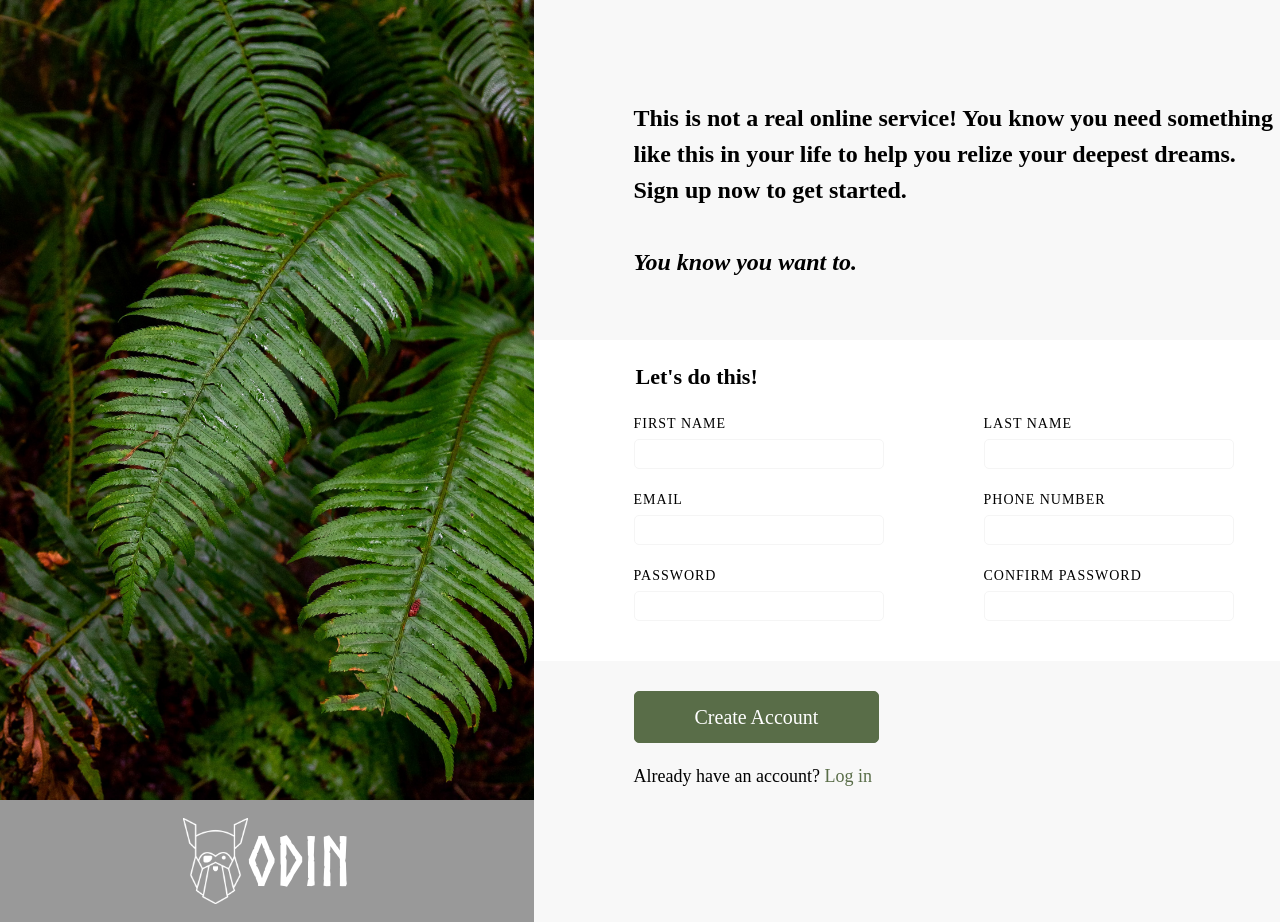
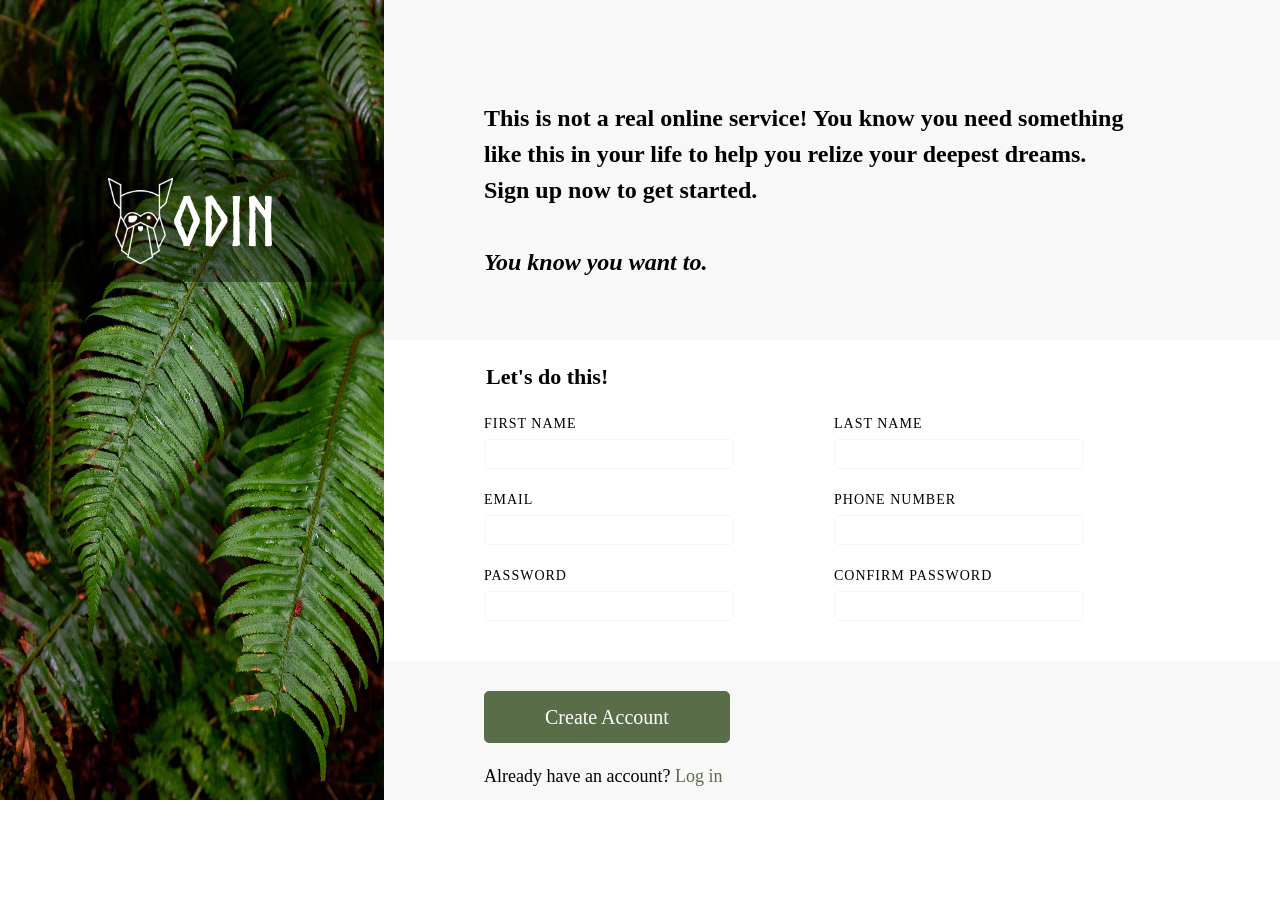
Before and after one commit to mehrdadchatrazar/sign-up-form, a plain HTML site: page index.html in a window 1280 px wide. After the commit the page ends 800 px from the top, so only its background shows below. Drawn offline with Linux system fonts and the light colour scheme.

Commit message:
fix odin logo position

```diff
--- a/style.css
+++ b/style.css
@@ -32,21 +32,21 @@ button {
   display: flex;
 }
 
-/* .sidebar {
-    position: fixed;
+.sidebar {
+    position: relative;
     width: 30vw;
-} */
+}
 
 .bg-image {
   height: 100vh;
-  /* width: 30vw; */
+  width: 30vw;
 }
 
 .odin-container {
   display: flex;
-  /* position: absolute;
+  position: absolute;
     top: 20vh;
-    width: 30vw; */
+    width: 30vw;
   font-family: "Norse", system-ui, "Segoe UI", Roboto, Helvetica, Arial,
     sans-serif, "Apple Color Emoji", "Segoe UI Emoji", "Segoe UI Symbol";
   font-size: 68px;
```
